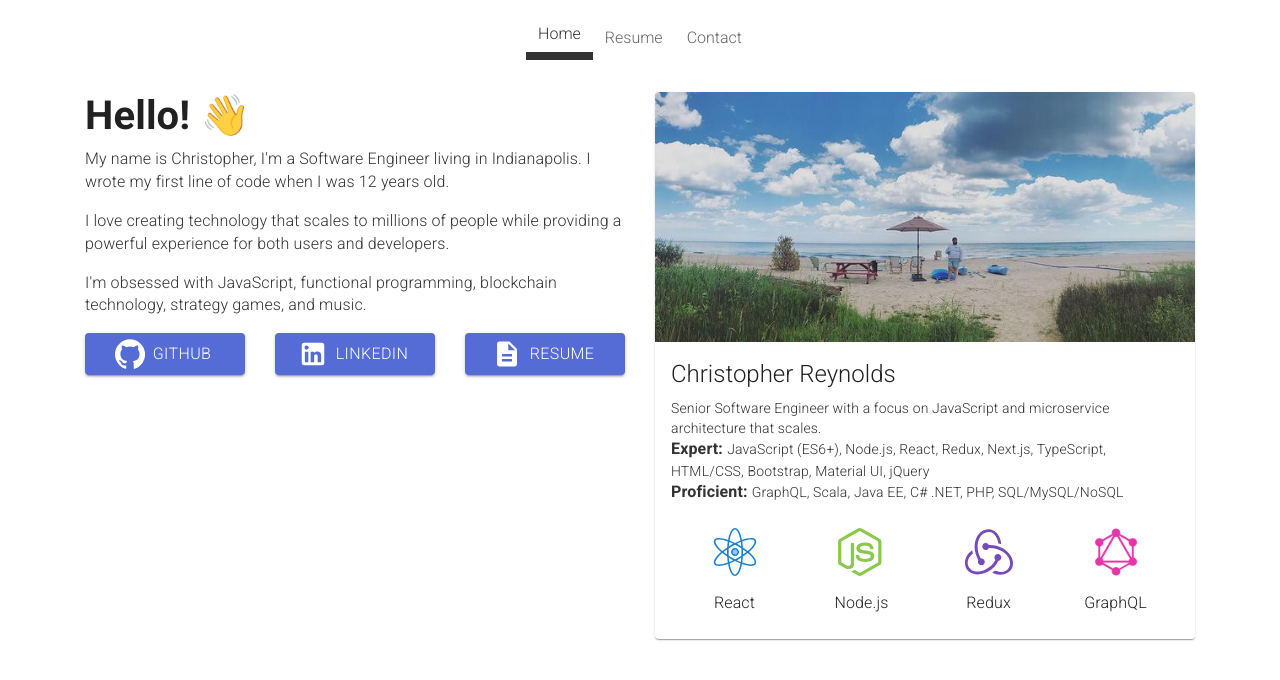
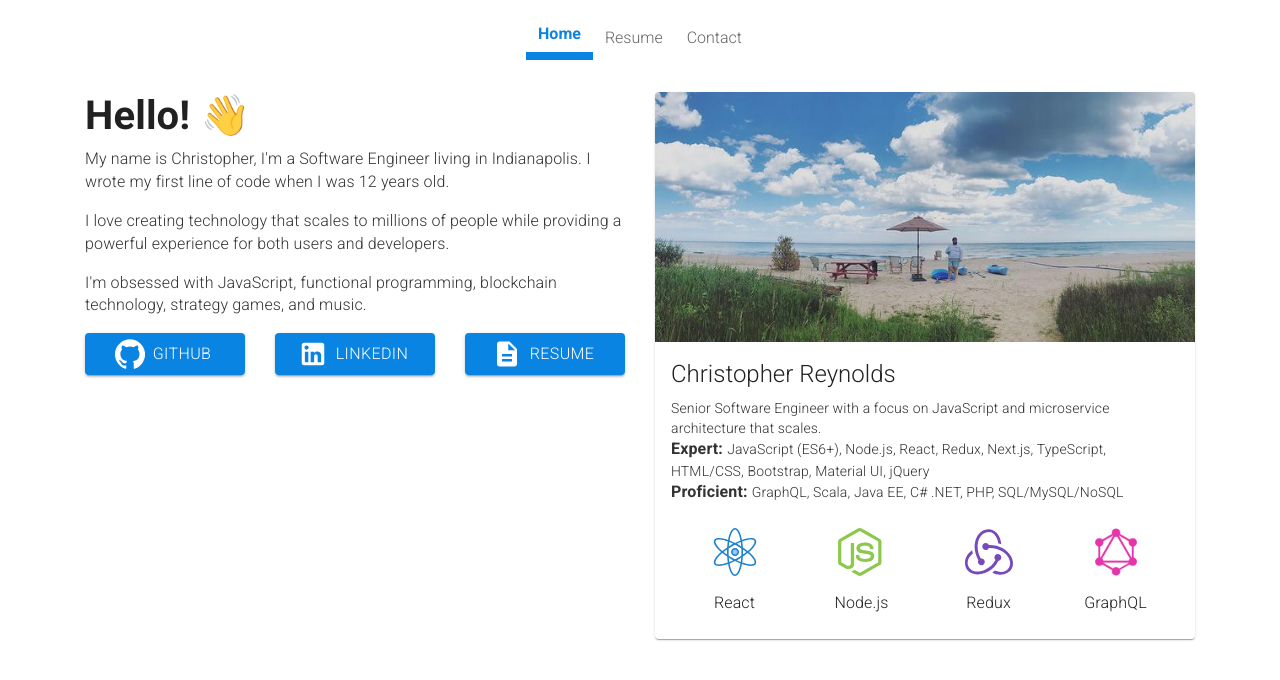
Before and after one commit to christopherrobin/portfolio, a React (Create React App) app: page /hello in a window 1280 px wide. Shown: the top 680 px of the page. Built offline with nearby package versions, Linux system fonts and the light colour scheme.

Commit message:
Updated to blue from default theme

```diff
--- a/src/App.js
+++ b/src/App.js
@@ -137,6 +137,7 @@ const App = () => {
                     <Fade
                       childComponent={
                         <div>
+                        <h1>Contact Me</h1>
                           <a
                             alt="Email"
                             href="mailto:christopher@spaceagebrains.com"
--- a/src/App.scss
+++ b/src/App.scss
@@ -165,3 +165,7 @@ a.MuiButtonBase-root.MuiButton-root.MuiButton-contained.external-links-button.Mu
   text-decoration: none;
   color: #fff;
 }
+
+button.MuiButtonBase-root.MuiButton-root.MuiButton-contained.MuiButton-containedPrimary {
+  color: #fff;
+}
--- a/src/components/menu.scss
+++ b/src/components/menu.scss
@@ -11,13 +11,13 @@
 
     .selected-menu-item {
         button.btn.btn-secondary {
-            border-bottom: 0.5em solid $primary-dark;
+            border-bottom: 0.5em solid $primary-blue;
             // border-top: 0.5em solid $primary-dark;
             // background: $secondary;
-            color: $primary-dark;
+            color: $primary-blue;
             // height: 6.5em;
             // width: 6.5em;
-            // font-weight: 900;
+            font-weight: 700;
             box-shadow: none;
             transition: width .3s, height .3s, transform .3s;
             transition-timing-function: ease;
--- a/src/components/menu2.js
+++ b/src/components/menu2.js
@@ -1,29 +1,15 @@
 import React, { useState } from "react";
 import { NavLink } from "react-router-dom";
-import { Container, Row, Col, ButtonToggle, Button } from "reactstrap";
-
-// import MenuIcon from "@material-ui/icons/Menu";
-// import CloseIcon from "@material-ui/icons/Close";
-// import ListAltIcon from '@material-ui/icons/ListAltSharp';
-// import BrushSharpIcon from '@material-ui/icons/BrushSharp';
-
-/*
-import HomeIcon from '@material-ui/icons/Home';
-import QuestionAnswerSharpIcon from '@material-ui/icons/QuestionAnswerSharp';
-import DynamicFeedSharpIcon from '@material-ui/icons/DynamicFeedSharp';
-import AssignmentIcon from '@material-ui/icons/Assignment';
-*/
-import SettingsBrightnessIcon from '@material-ui/icons/SettingsBrightness';
+import { Container, Row, Col, ButtonToggle } from "reactstrap";
+// import SettingsBrightnessIcon from '@material-ui/icons/SettingsBrightness';
 
 import './menu.scss';
 import ".././DarkMode.scss";
 
 const Menu = props => {
-  // const [isOpen, setIsOpen] = useState(false);
-  // const toggle = () => setIsOpen(!isOpen);
   const [isDark, setDark] = useState(false);
 
-  const toggleDark = () => setDark(!isDark);
+  // const toggleDark = () => setDark(!isDark);
 
   return (
     <Container id="Menu-Component--Container" className={ isDark ? 'dark-mode' : null}>
--- a/src/theme.js
+++ b/src/theme.js
@@ -5,7 +5,8 @@ import { createMuiTheme } from '@material-ui/core/styles';
 const theme = createMuiTheme({
   palette: {
     primary: {
-      main: '#556cd6',
+      main: '#0984e3',
+      color: '#fff',
     },
     secondary: {
       main: '#19857b',
--- a/src/variables.scss
+++ b/src/variables.scss
@@ -3,3 +3,4 @@ $primary-gray: #666;
 $light-gray: #f1f1f1;
 $secondary: #33bbd3;
 $link-color: #007bff;
+$primary-blue: #0984e3;
```
Also changed, not shown: 1 other file (tests, documents, lock files or other folders).
